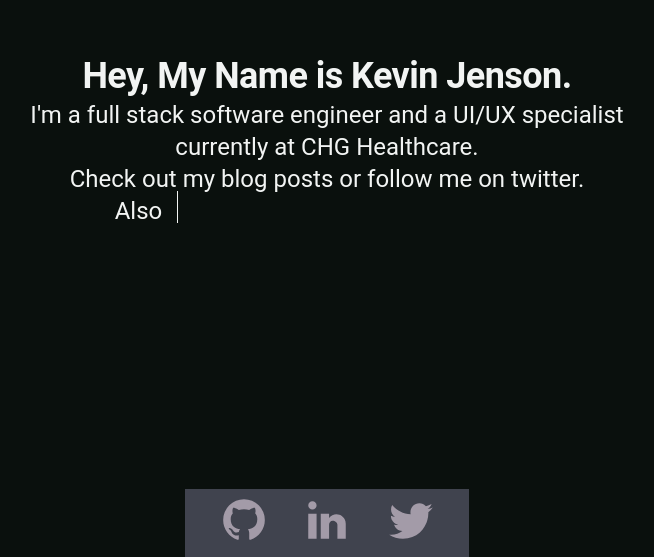
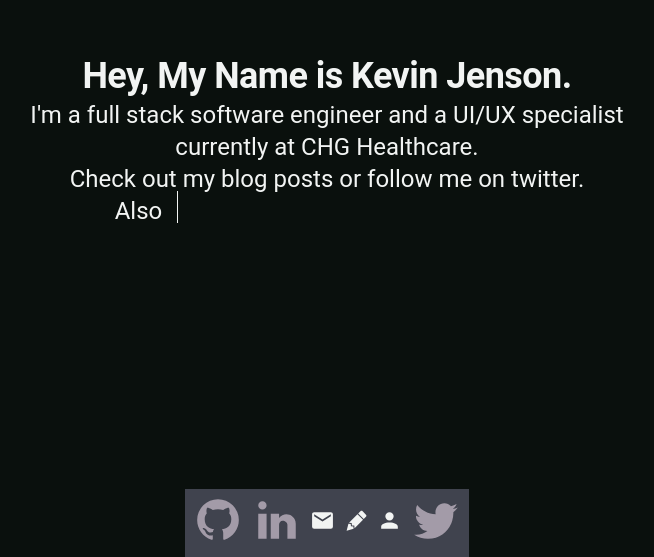
Before and after one commit to kevin-jenson/personal-site, a Gatsby site: page / in a window 1280 px wide. Shown: the part 243-800 px from the top of the page, without its empty margins (313-967 px from the left). Built offline with nearby package versions, Linux system fonts and the light colour scheme; Gatsby itself is replaced by a stand-in of ours.

Commit message:
added form icons

```diff
--- a/src/components/Icons.jsx
+++ b/src/components/Icons.jsx
@@ -54,3 +54,42 @@ export const Cursor = React.forwardRef((props, ref) => {
 
   return <span ref={ref} className={classes.cursor} {...props} />;
 });
+
+export const Profile = () => {
+  const theme = useTheme();
+
+  return (
+    <svg style={{ width: 25, height: 25 }} viewBox="0 0 24 24">
+      <path
+        fill={theme.colors.white}
+        d="M12,4A4,4 0 0,1 16,8A4,4 0 0,1 12,12A4,4 0 0,1 8,8A4,4 0 0,1 12,4M12,14C16.42,14 20,15.79 20,18V20H4V18C4,15.79 7.58,14 12,14Z"
+      />
+    </svg>
+  );
+};
+
+export const Mail = () => {
+  const theme = useTheme();
+
+  return (
+    <svg style={{ width: 25, height: 25 }} viewBox="0 0 24 24">
+      <path
+        fill={theme.colors.white}
+        d="M20,8L12,13L4,8V6L12,11L20,6M20,4H4C2.89,4 2,4.89 2,6V18A2,2 0 0,0 4,20H20A2,2 0 0,0 22,18V6C22,4.89 21.1,4 20,4Z"
+      />
+    </svg>
+  );
+};
+
+export const Pencil = () => {
+  const theme = useTheme();
+
+  return (
+    <svg style={{ width: 25, height: 25 }} viewBox="0 0 24 24">
+      <path
+        fill={theme.colors.white}
+        d="M16.84,2.73C16.45,2.73 16.07,2.88 15.77,3.17L13.65,5.29L18.95,10.6L21.07,8.5C21.67,7.89 21.67,6.94 21.07,6.36L17.9,3.17C17.6,2.88 17.22,2.73 16.84,2.73M12.94,6L4.84,14.11L7.4,14.39L7.58,16.68L9.86,16.85L10.15,19.41L18.25,11.3M4.25,15.04L2.5,21.73L9.2,19.94L8.96,17.78L6.65,17.61L6.47,15.29"
+      />
+    </svg>
+  );
+};
```
